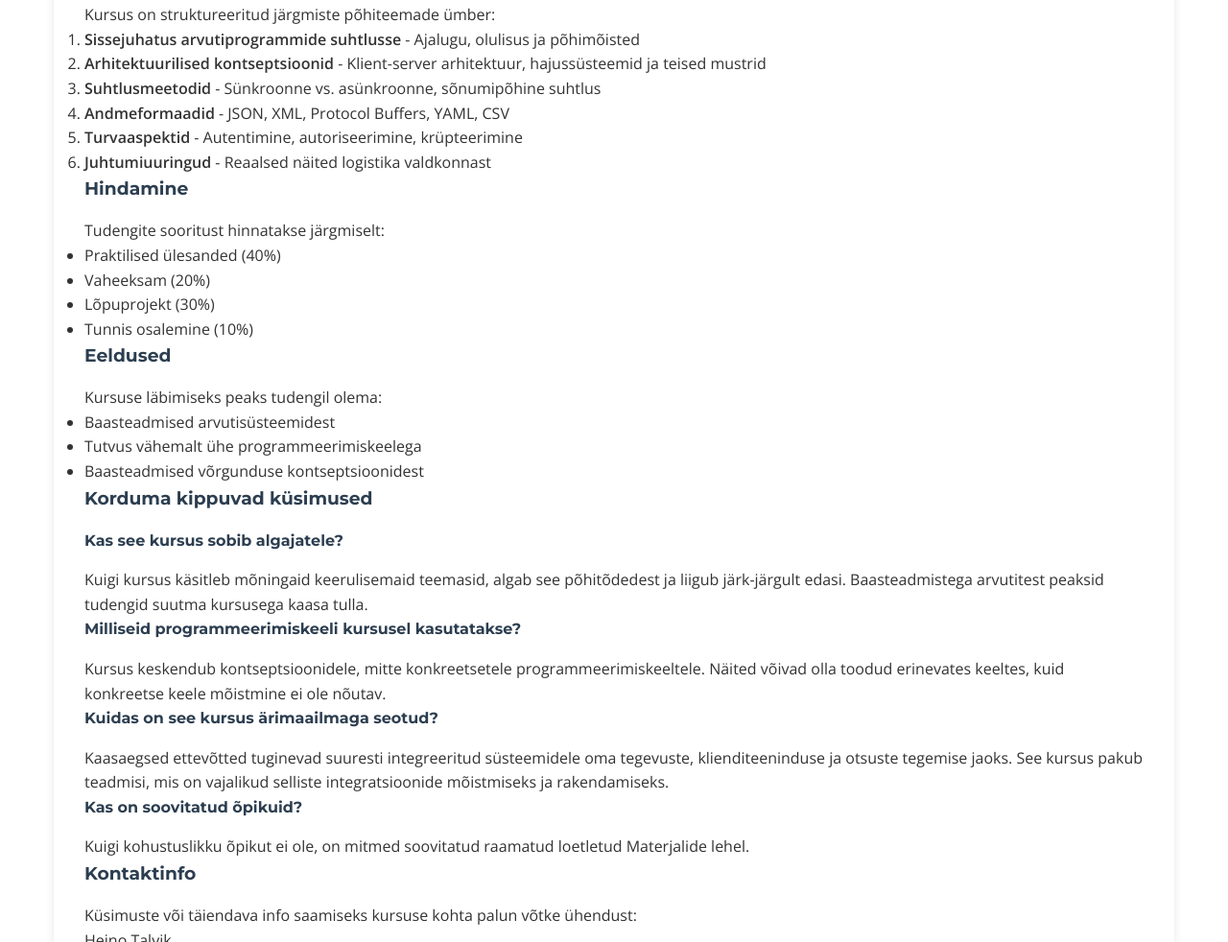
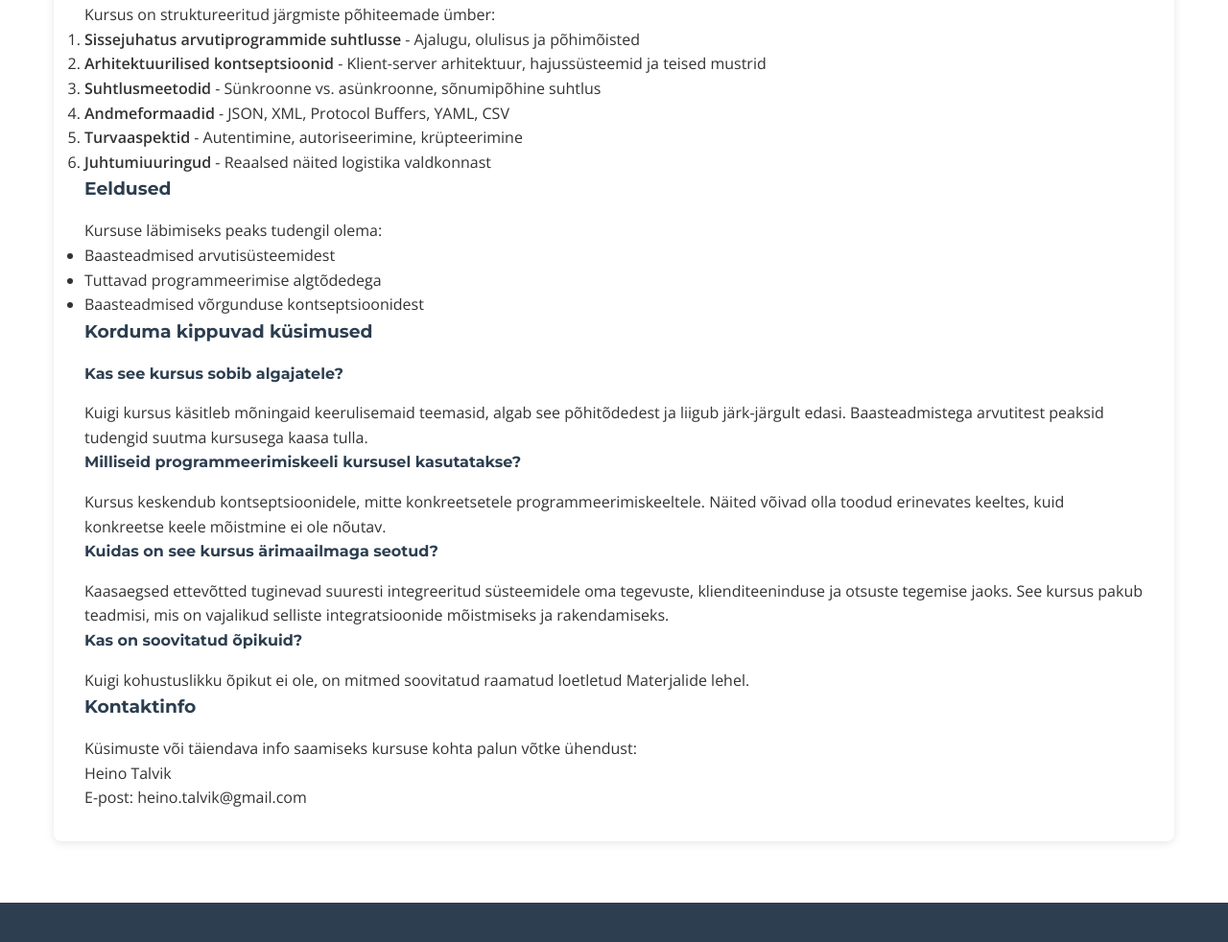
Before and after one commit to heino1/programmide_communikatsioon, a plain HTML site: page about.html in a window 1280 px wide. Shown: the part 830-1812 px from the top of the page at 96% size. Drawn offline with nearby package versions, Linux system fonts and the light colour scheme.

Commit message:
Info lehte täiendatudd

```diff
--- a/about.html
+++ b/about.html
@@ -79,20 +79,11 @@
                     <li><strong>Juhtumiuuringud</strong> - Reaalsed näited logistika valdkonnast</li>
                 </ol>
 
-                <h3>Hindamine</h3>
-                <p>Tudengite sooritust hinnatakse järgmiselt:</p>
-                <ul>
-                    <li>Praktilised ülesanded (40%)</li>
-                    <li>Vaheeksam (20%)</li>
-                    <li>Lõpuprojekt (30%)</li>
-                    <li>Tunnis osalemine (10%)</li>
-                </ul>
-
                 <h3>Eeldused</h3>
                 <p>Kursuse läbimiseks peaks tudengil olema:</p>
                 <ul>
                     <li>Baasteadmised arvutisüsteemidest</li>
-                    <li>Tutvus vähemalt ühe programmeerimiskeelega</li>
+                    <li>Tuttavad programmeerimise algtõdedega</li>
                     <li>Baasteadmised võrgunduse kontseptsioonidest</li>
                 </ul>
 
```
